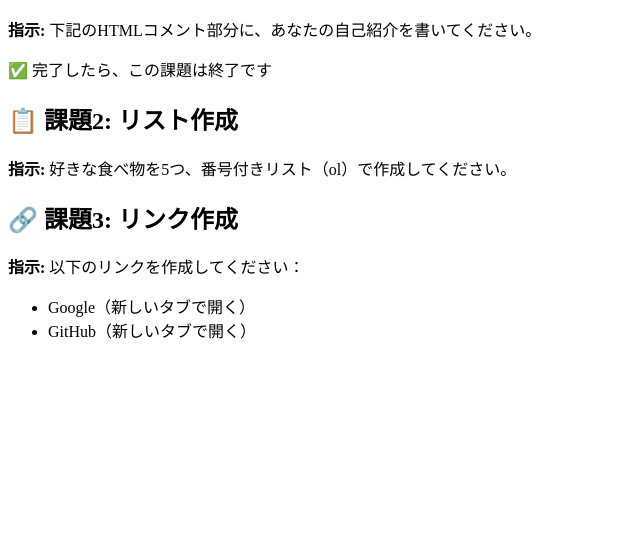
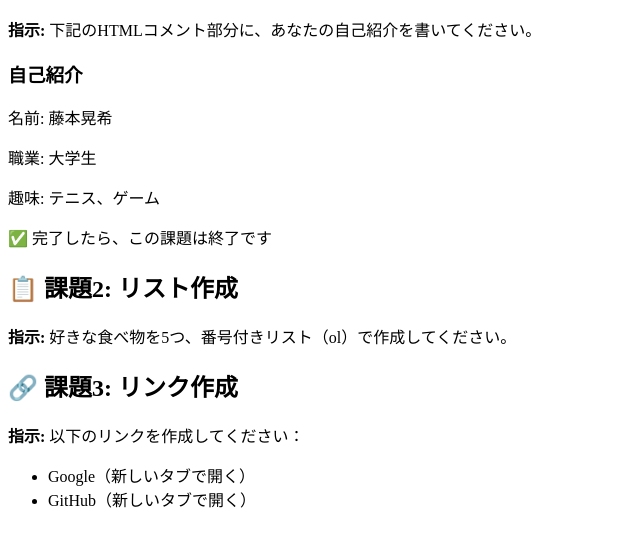
Before and after one commit to omu-AAA24272/omu-AAA24272.github.io, a plain HTML site: page index.html in a window 1280 px wide. Shown: the part 127-674 px from the top of the page, without its empty margins (0-640 px from the left). Drawn offline with Linux system fonts and the light colour scheme.

Commit message:
Update index.html

```diff
--- a/index.html
+++ b/index.html
@@ -10,13 +10,10 @@
     <div>
         <h2>📝 課題1: 自己紹介セクション作成</h2>
         <p><strong>指示:</strong> 下記のHTMLコメント部分に、あなたの自己紹介を書いてください。</p>
-        <!-- ここに自己紹介のHTMLを書いてください
-        例:
         <h3>自己紹介</h3>
-        <p>名前: 山田太郎</p>
+        <p>名前: 藤本晃希</p>
         <p>職業: 大学生</p>
-        <p>趣味: プログラミング、読書</p>
-        -->
+        <p>趣味: テニス、ゲーム</p>
         <p>✅ 完了したら、この課題は終了です</p>
     </div>
     <div>
```
